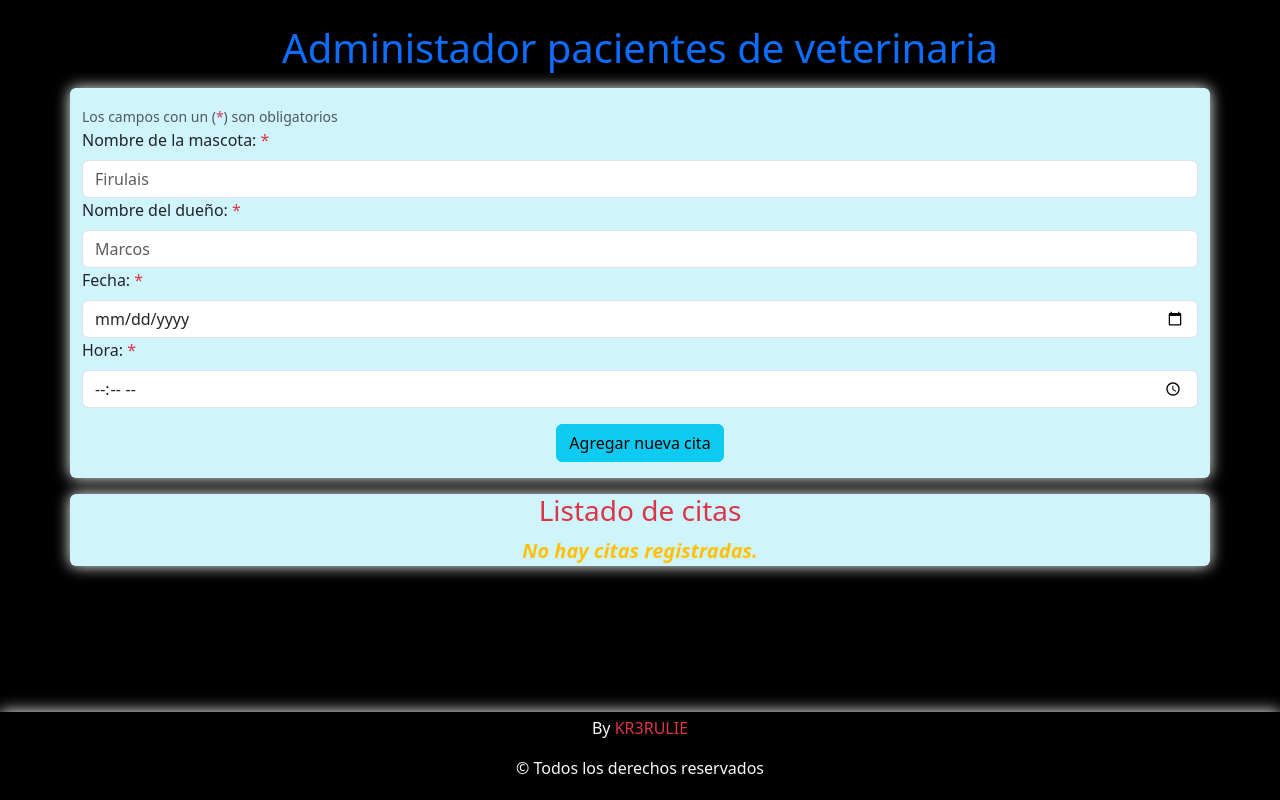
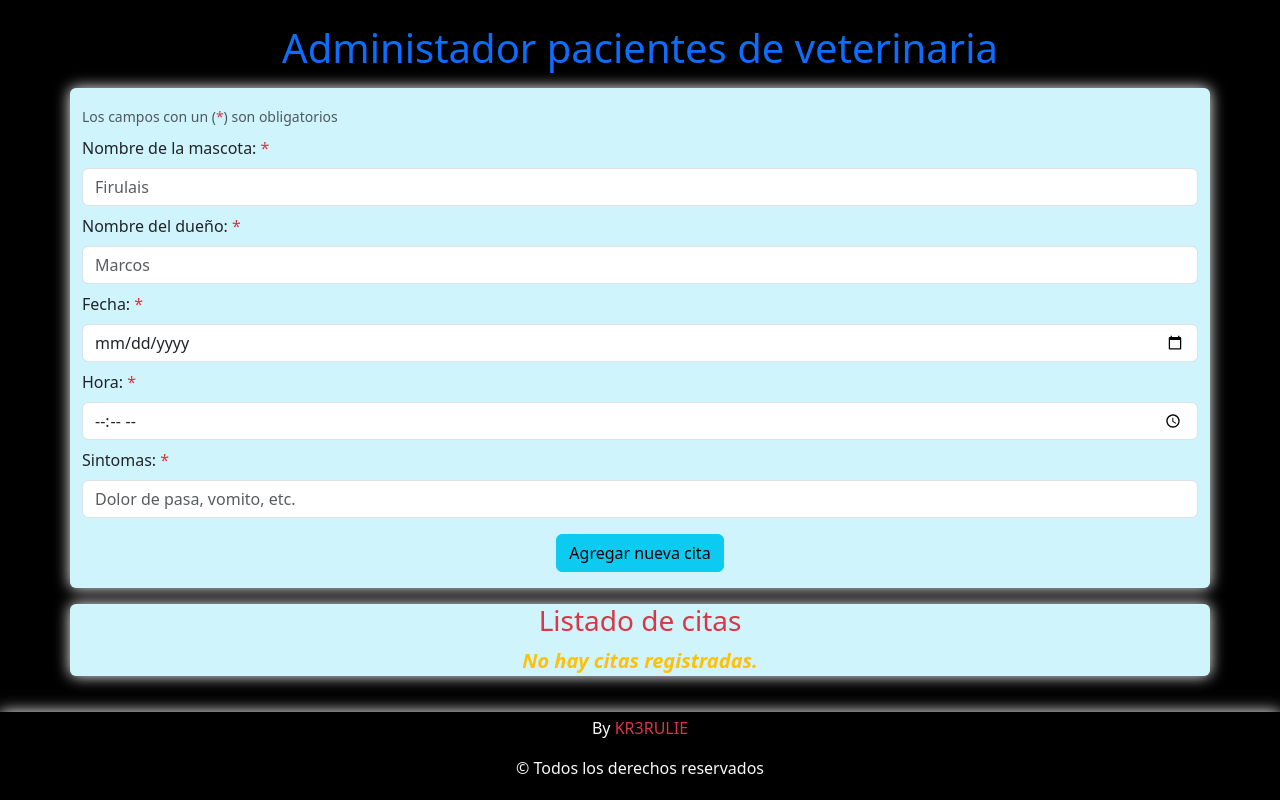
Before and after one commit to KR3RULIE/TP-React-ejercicio09, a React (Vite) app: page / in a window 1280 px wide. Built offline with nearby package versions, Linux system fonts and the light colour scheme.

Commit message:
agregue el campo sintomas y tambien mostre los datos faltantes en la card

```diff
--- a/src/components/Formulario.jsx
+++ b/src/components/Formulario.jsx
@@ -8,6 +8,7 @@ const Formulario = () => {
   const [nombreDuenio, setNombreDuenio] = useState("");
   const [fecha, setFecha] = useState("");
   const [hora, setHora] = useState("");
+  const [sintomas, setSintomas] = useState("");
   const [errors, setErrors] = useState({});
   const [citas, setCitas] = useState([]);
 
@@ -33,18 +34,27 @@ const Formulario = () => {
       nuevosErrores.hora = "La hora es obligatoria.";
     }
 
+    if (sintomas.trim().length < 2 || nombreDuenio.trim().length > 50) {
+      nuevosErrores.sintomas =
+        "Es campo es necesario para saber los detalles de la condición del animal";
+    }
+
     setErrors(nuevosErrores);
 
     if (Object.keys(nuevosErrores).length === 0) {
       alert("Formulario válido ✅");
       alert("Datos enviados");
       // guardo la cita en el array la citas
-      setCitas([...citas, { nombreMascota, nombreDuenio, fecha, hora }]);
+      setCitas([
+        ...citas,
+        { nombreMascota, nombreDuenio, fecha, hora, sintomas },
+      ]);
       // Limpiar el formulario
       setNombreMascota("");
       setNombreDuenio("");
       setFecha("");
       setHora("");
+      setSintomas("");
       setErrors({});
     } else {
       alert("Completar todos los datos ❌");
@@ -61,7 +71,7 @@ const Formulario = () => {
           </Form.Text>
 
           <Form.Group>
-            <Form.Label>
+            <Form.Label className="mt-2">
               Nombre de la mascota: <span className="text-danger">*</span>
             </Form.Label>
             <Form.Control
@@ -73,6 +83,7 @@ const Formulario = () => {
               isValid={nombreMascota && !errors.nombreMascota}
               minLength={2}
               maxLength={50}
+              required
             />
             <Form.Control.Feedback type="invalid">
               {errors.nombreMascota}
@@ -80,7 +91,7 @@ const Formulario = () => {
           </Form.Group>
 
           <Form.Group>
-            <Form.Label>
+            <Form.Label className="mt-2">
               Nombre del dueño: <span className="text-danger">*</span>
             </Form.Label>
             <Form.Control
@@ -92,6 +103,7 @@ const Formulario = () => {
               isValid={nombreDuenio && !errors.nombreDuenio}
               minLength={2}
               maxLength={50}
+              required
             />
             <Form.Control.Feedback type="invalid">
               {errors.nombreDuenio}
@@ -99,7 +111,7 @@ const Formulario = () => {
           </Form.Group>
 
           <Form.Group>
-            <Form.Label>
+            <Form.Label className="mt-2">
               Fecha: <span className="text-danger">*</span>
             </Form.Label>
             <Form.Control
@@ -117,7 +129,7 @@ const Formulario = () => {
           </Form.Group>
 
           <Form.Group>
-            <Form.Label>
+            <Form.Label className="mt-2">
               Hora: <span className="text-danger">*</span>
             </Form.Label>
             <Form.Control
@@ -134,6 +146,24 @@ const Formulario = () => {
             </Form.Control.Feedback>
           </Form.Group>
 
+          <Form.Group>
+            <Form.Label className="mt-2">
+              Sintomas: <span className="text-danger">*</span>
+            </Form.Label>
+            <Form.Control
+              type="text"
+              placeholder="Dolor de pasa, vomito, etc."
+              value={sintomas}
+              onChange={(e) => setSintomas(e.target.value)}
+              isInvalid={!!errors.sintomas}
+              isValid={hora && !errors.sintomas}
+              required
+            />
+            <Form.Control.Feedback type="invalid">
+              {errors.sintomas}
+            </Form.Control.Feedback>
+          </Form.Group>
+
           <Button variant="info" type="submit" className="mt-3 d-flex mx-auto">
             Agregar nueva cita
           </Button>
--- a/src/components/ItemCards.jsx
+++ b/src/components/ItemCards.jsx
@@ -15,8 +15,10 @@ const ItemCards = ({ cita }) => {
           </div>
         </Card.Header>
 
-        <Card.Body>
-          <Card.Text></Card.Text>
+        <Card.Body className="text-start ms-5">
+          <Card.Text>Fechas: {cita.fecha}</Card.Text>
+          <Card.Text>Hora: {cita.hora}</Card.Text>
+          <Card.Text>Sintomas: {cita.sintomas}</Card.Text>
         </Card.Body>
         <Card.Footer>
           <Button variant="danger">Borrar</Button>
```
